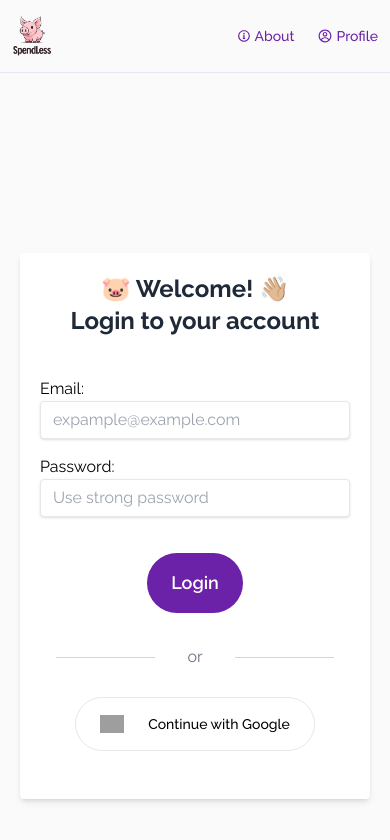
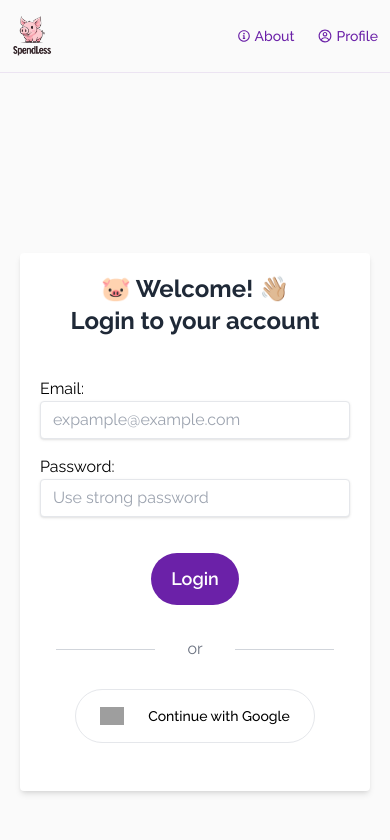
Before and after one commit to AmitEilam/spendlessapp, a Next.js app: page /login in a window 390 px wide. Shown: the top 840 px of the page. Built offline with nearby package versions, Linux system fonts and the light colour scheme; no server answers; grey boxes are pictures that could not be loaded.

Commit message:
#improve button responsive

```diff
--- a/app/_components/Login.js
+++ b/app/_components/Login.js
@@ -52,7 +52,7 @@ function Login() {
           <div className='flex items-center justify-center'>
             <button
               type='submit'
-              className='bg-purple-800 px-6 py-4 text-white text-lg font-semibold transition-all rounded-full'
+              className='bg-purple-800 px-5 py-3 text-white text-lg font-semibold transition-all rounded-full'
             >
               Login
             </button>
```
